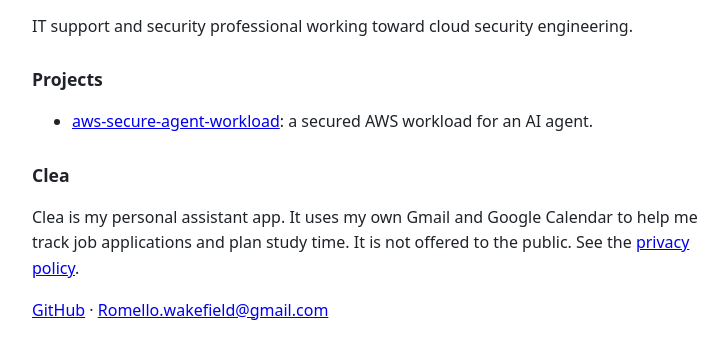
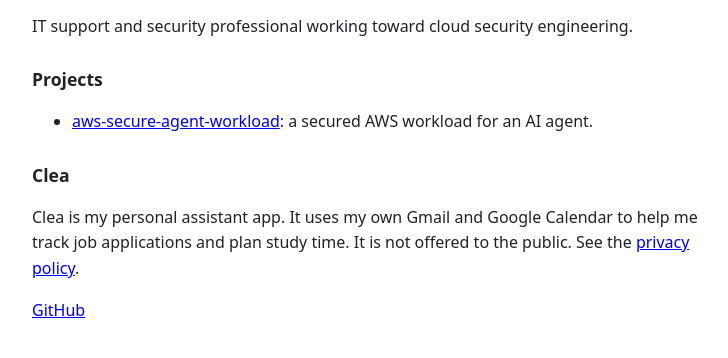
Before and after one commit to Rome-Wake/rome-wake.github.io, a plain HTML site: page index.html in a window 1280 px wide. Shown: the part 84-442 px from the top of the page, without its empty margins (268-996 px from the left). Drawn offline with Linux system fonts and the light colour scheme.

Commit message:
Add files via upload

```diff
--- a/index.html
+++ b/index.html
@@ -22,6 +22,6 @@
 <h2>Clea</h2>
 <p>Clea is my personal assistant app. It uses my own Gmail and Google Calendar to help me track job applications and plan study time. It is not offered to the public. See the <a href="privacy.html">privacy policy</a>.</p>
 
-<p><a href="https://github.com/Rome-Wake">GitHub</a> · <a href="mailto:Romello.wakefield@gmail.com">Romello.wakefield@gmail.com</a></p>
+<p><a href="https://github.com/Rome-Wake">GitHub</a></p>
 </body>
 </html>
```
Also changed, not shown: privacy.html (+1 -1 lines).
